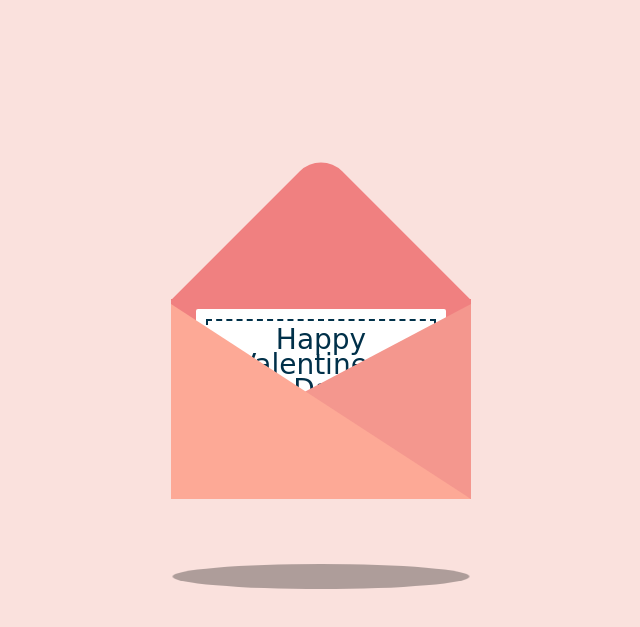
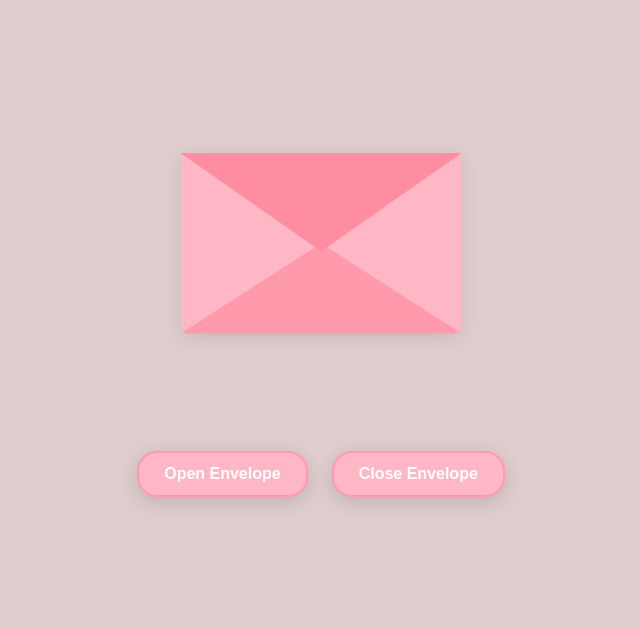
Before and after one commit to Znnyyy333/Znnny, a plain HTML site: page index.html in a window 1280 px wide. Shown: the part 39-666 px from the top of the page, without its empty margins (319-959 px from the left). Drawn offline with nearby package versions, Linux system fonts and the light colour scheme.

Commit message:
Add files via upload

```diff
--- a/index.html
+++ b/index.html
@@ -1,28 +1,43 @@
 <!DOCTYPE html>
-<html lang="en">
-
+<html>
 <head>
-    <meta charset="UTF-8">
-    <meta http-equiv="X-UA-Compatible" content="IE=edge">
-    <meta name="viewport" content="width=device-width, initial-scale=1.0">
-    <title>Happy Valentine</title>
-    <link rel="stylesheet" href="style.css">
+    <meta charset="utf-8">
+    <title>Pink Envelope</title>
+    <link href="https://fonts.googleapis.com/css2?family=Handlee&amp;display=swap" rel="stylesheet">
+    <link rel="stylesheet" href="/style.css">
 </head>
-
 <body>
-    <div class="container">
-        <div class="valentines">
-            <div class="envelope">
-                <div class="card">
-                    <div class="text">
-                        Happy <br> Valentines's <br> Day
-                    </div>
-                    <div class="heart"></div>
+    <div class="envlope-wrapper">
+        <div id="envelope" class="close">
+            <div class="wax-seal"></div>
+            <div class="front flap"></div>
+            <div class="front pocket"></div>
+            <div class="letter">
+                <div class="letter-corner corner-tl"></div>
+                <div class="letter-corner corner-br"></div>
+                <div class="message">
+                    <p>Happy Valentine</p>
+                    <p>My World</p>
                 </div>
             </div>
-            <div class="front"></div>
+            <div class="hearts">
+                <div class="heart a1"></div>
+                <div class="heart a2"></div>
+                <div class="heart a3"></div>
+            </div>
+            <div class="sparkles">
+                <div class="sparkle s1"></div>
+                <div class="sparkle s2"></div>
+                <div class="sparkle s3"></div>
+            </div>
         </div>
     </div>
+    <div class="reset">
+        <button id="open">Open Envelope</button>
+        <button id="reset">Close Envelope</button>
+    </div>
+
+    <script src="https://code.jquery.com/jquery-3.6.0.min.js"></script>
+    <script src="/main.js"></script>
 </body>
-
 </html>
--- /dev/null
+++ b/main.js
@@ -0,0 +1,17 @@
+$(document).ready(function() {
+    const envelope = $('#envelope');
+    const btnOpen = $("#open");
+    const btnReset = $("#reset");
+
+    envelope.on('click', open);
+    btnOpen.on('click', open);
+    btnReset.on('click', close);
+
+    function open() {
+        envelope.removeClass("close").addClass("open");
+    }
+
+    function close() {
+        envelope.removeClass("open").addClass("close");
+    }
+});
--- a/style.css
+++ b/style.css
@@ -1,139 +1,249 @@
-body{
-    display: grid;
-    place-items: center;
-    min-height: 100vh;
-    overflow: hidden;
-    background: #fae1dd;
+:root {
+    --color-env: #FFB7C5;
+    --color-env2: #ff9aad;
+    --color-flap: #ff8da1;
+    --color-bg: #ed7fca;
+    --color-heart: #ff85a2;
+    --color-sparkle: #fff;
+    --wax-red: #c04040;
 }
-.container{
+
+#envelope {
     position: relative;
+    width: 280px;
+    height: 180px;
+    border-bottom-left-radius: 6px;
+    border-bottom-right-radius: 6px;
+    margin: 0 auto;
+    top: 150px;
+    background-color: var(--color-flap);
+    box-shadow: 0 4px 20px rgba(0,0,0,.1);
+    cursor: pointer;
 }
-.valentines{
+
+.front {
+    position: absolute;
+    width: 0;
+    height: 0;
+    z-index: 3;
+}
+
+.flap {
+    border-left: 140px solid transparent;
+    border-right: 140px solid transparent;
+    border-bottom: 82px solid transparent;
+    border-top: 98px solid var(--color-flap);
+    transform-origin: top;
+    pointer-events: none;
+}
+
+.pocket {
+    border-left: 140px solid var(--color-env);
+    border-right: 140px solid var(--color-env);
+    border-bottom: 90px solid var(--color-env2);
+    border-top: 90px solid transparent;
+    border-bottom-left-radius: 6px;
+    border-bottom-right-radius: 6px;
+}
+
+.letter {
     position: relative;
-    top: 50px;
-    cursor: pointer;
-    animation: up 3s linear infinite;
+    background-color: #e0d9dd;
+    width: 90%;
+    margin: 0 auto;
+    height: 90%;
+    top: 5%;
+    border-radius: 6px;
+    box-shadow: 0 2px 26px rgba(0,0,0,.08);
+    padding: 15px;
+    box-sizing: border-box;
 }
-.envelope{
-    position: relative;
-    width: 300px;
-    height: 200px;
-    background: #f08080;
-    display: grid;
-    place-items: center;
-}
-.envelope::before{
+
+.letter:after {
     content: '';
     position: absolute;
-    width: 212px;
-    height: 212px;
-    background: #f08080;
+    top: 0;
+    bottom: 0;
+    left: 0;
+    right: 0;
+    background-image: linear-gradient(180deg,
+        rgba(255,255,255,0.00) 25%,
+        rgba(255,231,236,0.70) 55%,
+        rgba(255,231,236,1.00) 100%);
+}
+
+.message {
+    position: relative;
+    z-index: 2;
+    font-family: 'Handlee', cursive;
+    color: #d46a84;
+    text-align: center;
+    line-height: 1;
+    padding-top: 0px;
+}
+
+.message p {
+    margin: 10px 0;
+    font-size: 1.8em;
+    text-shadow: 0 2px 3px rgba(0,0,0,0.1);
+}
+
+@keyframes float {
+    0%, 100% { transform: translateY(0); }
+    50% { transform: translateY(-10px); }
+}
+
+.envlope-wrapper {
+    height: 380px;
+    margin-top: 50px;
+    animation: float 3s ease-in-out infinite;
+}
+
+.open .flap {
+    transform: rotateX(180deg);
+    transition: transform 0.4s ease, z-index 0.6s;
+    z-index: 1;
+}
+
+.close .flap {
+    transform: rotateX(0deg);
+    transition: transform 0.4s 0.6s ease, z-index 1s;
+    z-index: 5;
+}
+
+.close .letter {
+    transform: translateY(0px);
+    transition: transform 0.4s ease, z-index 1s;
+    z-index: 1;
+}
+
+.open .letter {
+    transform: translateY(-60px) rotate(-2deg);
+    transition: transform 0.4s 0.6s ease, z-index 0.6s;
+    z-index: 2;
+}
+
+
+
+.letter-corner {
+    position: absolute;
+    width: 20px;
+    height: 20px;
+    border: 2px solid #ffd1dc;
+    border-radius: 5px;
+    z-index: 3;
+}
+.corner-tl { top: 10px; left: 10px; border-right: none; border-bottom: none; }
+.corner-br { bottom: 10px; right: 10px; border-left: none; border-top: none; }
+
+.hearts, .sparkles {
+    position: absolute;
+    top: 90px;
+    left: 0;
+    right: 0;
+    z-index: 2;
+}
+
+.heart, .sparkle {
+    position: absolute;
+    bottom: 0;
+    pointer-events: none;
+}
+
+.heart:before,
+.heart:after {
+    content: "";
+    position: absolute;
+    left: 25px;
+    top: 0;
+    width: 25px;
+    height: 40px;
+    background: var(--color-heart);
+    border-radius: 25px 25px 0 0;
+    transform: rotate(-45deg);
+    transform-origin: 0 100%;
+}
+
+.heart:after {
+    left: 0;
     transform: rotate(45deg);
-    top: -105px;
-    left: 44px;
-    border-radius: 30px 0 0 0;
+    transform-origin: 100% 100%;
 }
-.front{
-    position: absolute;
-    border-right: 180px solid #f4978e;
-    border-top: 95px solid transparent;
-    border-bottom: 100px solid transparent;
-    left: 120px;
-    top: 5px;
-    width: 0;
-    height: 0;
-    z-index: 10;
+
+.sparkle {
+    width: 8px;
+    height: 8px;
+    background: var(--color-sparkle);
+    border-radius: 50%;
+    animation: sparkleTwinkle 1s infinite;
 }
-.front::before{
-    position: absolute;
-    content: '';
-    border-left: 300px solid #fda996;
-    border-top: 195px solid transparent;
-    left: -120px;
-    top: -95px;
+
+.close .heart,
+.close .sparkle {
+    opacity: 0;
+    animation: none;
 }
-.card{
-    position: relative;
-    width: 250px;
-    height: 180px;
-    background: #fff;
-    border-radius: 2px;
-    display: grid;
-    place-items: center;
-    transition: 1s;
+
+.a1 { left: 20%; transform: scale(0.6); animation: slideUp 4s linear infinite, sideSway 2s ease-in-out infinite alternate; }
+.a2 { left: 55%; animation: slideUp 5s linear infinite, sideSway 4s ease-in-out infinite alternate; }
+.a3 { left: 10%; transform: scale(0.8); animation: slideUp 7s linear infinite, sideSway 2s ease-in-out infinite alternate; }
+
+.s1 { left: 30%; animation: sparkleUp 3s linear infinite; }
+.s2 { left: 60%; animation: sparkleUp 4s linear infinite; }
+.s3 { left: 45%; animation: sparkleUp 5s linear infinite; }
+
+@keyframes slideUp {
+    0% { top: 0; }
+    100% { top: -600px; }
 }
-.card::before{
-    content: '';
-    position: absolute;
-    top: 10px;
-    left: 10px;
-    right: 10px;
-    bottom: 10px;
-    border: 2px solid #003049;
-    border-style: dashed;
+
+@keyframes sideSway {
+    0% { margin-left: 0; }
+    50% { margin-left: 50px; }
+    100% { margin-left: 0; }
 }
-.valentines:hover .card{
-    transform: translateY(-100px);
+
+@keyframes sparkleUp {
+    0% { transform: translateY(0); opacity: 1; }
+    100% { transform: translateY(-500px) rotate(360deg); opacity: 0; }
 }
-.card .text{
-    font-family: 'Brush Script MT', cursive;
-    font-size: 28px;
+
+@keyframes sparkleTwinkle {
+    0%, 100% { transform: scale(1); }
+    50% { transform: scale(1.5); }
+}
+
+body {
+    background-color: rgb(224, 206, 206);
+    margin: 0;
+    min-height: 100vh;
+    display: flex;
+    flex-direction: column;
+    align-items: center;
+}
+
+.reset {
     text-align: center;
-    line-height: 25px;
-    color: #003049;
+    margin-top: 50px;
 }
-.card .heart{
-    position: relative;
-    width: 35px;
-    height: 35px;
-    background: red;
-    bottom: 20px;
-    transform: rotate(45deg);
-    border-radius: 50% 0 0 50%;
+
+.reset button {
+    font-weight: 600;
+    transition: all 0.3s ease;
+    background-color: var(--color-env);
+    border: 2px solid var(--color-env2);
+    border-radius: 20px;
+    color: white;
+    padding: 12px 25px;
+    margin: 10px;
+    font-size: 16px;
+    cursor: pointer;
+    box-shadow: 0 5px 20px rgba(0,0,0,0.15);
+    font-family: Arial, sans-serif;
 }
-.card .heart::before{
-    content: '';
-    position: absolute;
-    width: 100%;
-    height: 100%;
-    background: red;
-    border-radius: 0 50% 50% 0;
-    right: 0;
-    transform: rotate(-90deg);
-    transform-origin: top;
+
+.reset button:hover {
+    background-color: var(--color-env2);
+    transform: translateY(-3px) scale(1.05);
+    box-shadow: 0 7px 25px rgba(0,0,0,0.2);
 }
-.card .heart::after{
-    content: '';
-    position: absolute;
-    width: 100%;
-    height: 100%;
-    background: red;
-    right: -18px;
-}
-@keyframes up{
-    0%, 100%{
-        transform: translateY(0);
-    }
-    50%{
-        transform: translateY(-30px);
-    }
-}
-.valentines::before{
-    content: '';
-    position: absolute;
-    width: 330px;
-    height: 25px;
-    border-radius: 50%;
-    background: rgba(0, 0, 0, .3);
-    top: 265px;
-    left: -15px;
-    animation: scale 3s linear infinite;
-}
-@keyframes scale{
-    0%, 100%{
-        transform: scaleX(1);
-    }
-    50%{
-        transform: scaleX(.85);
-    }
-}
```
